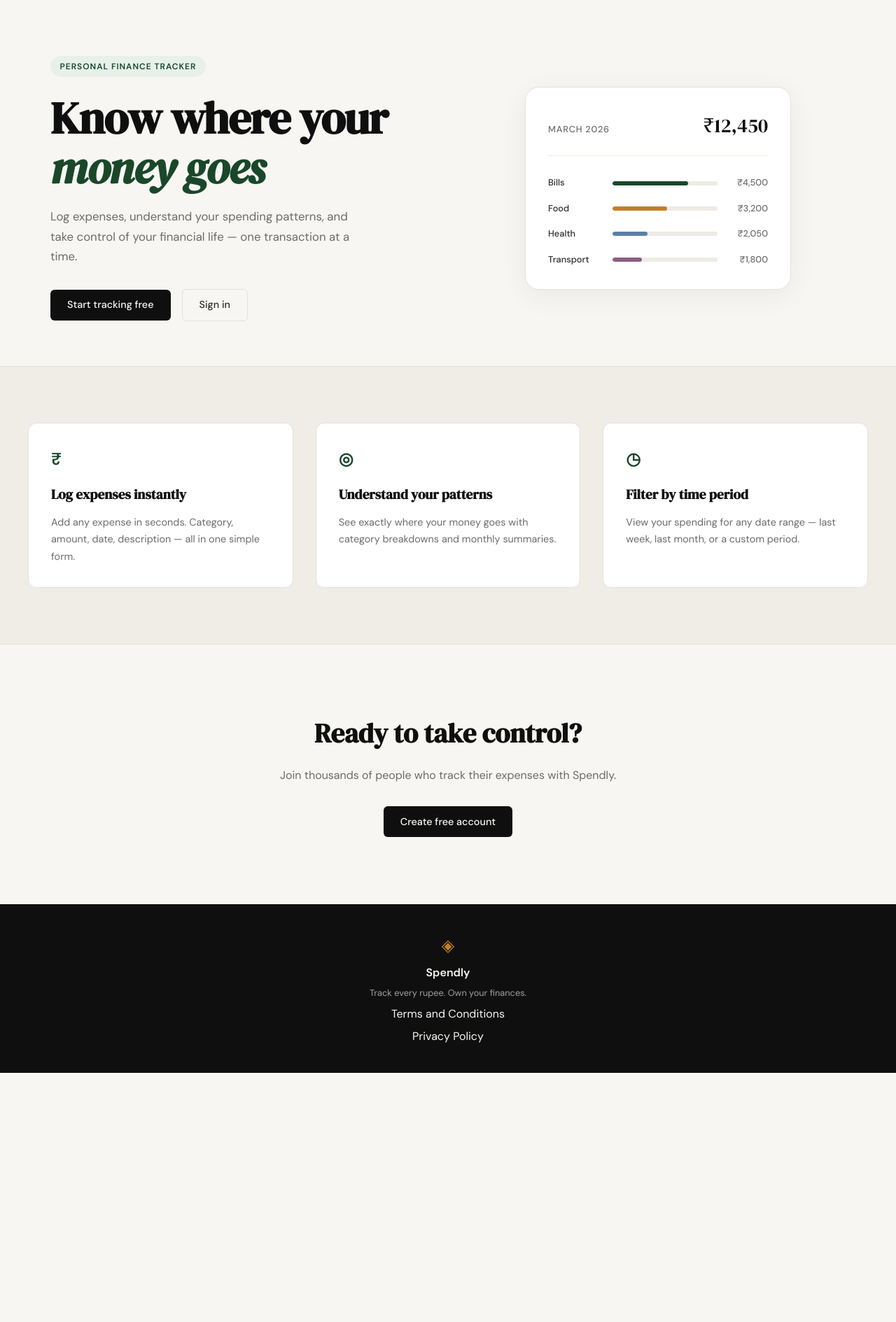
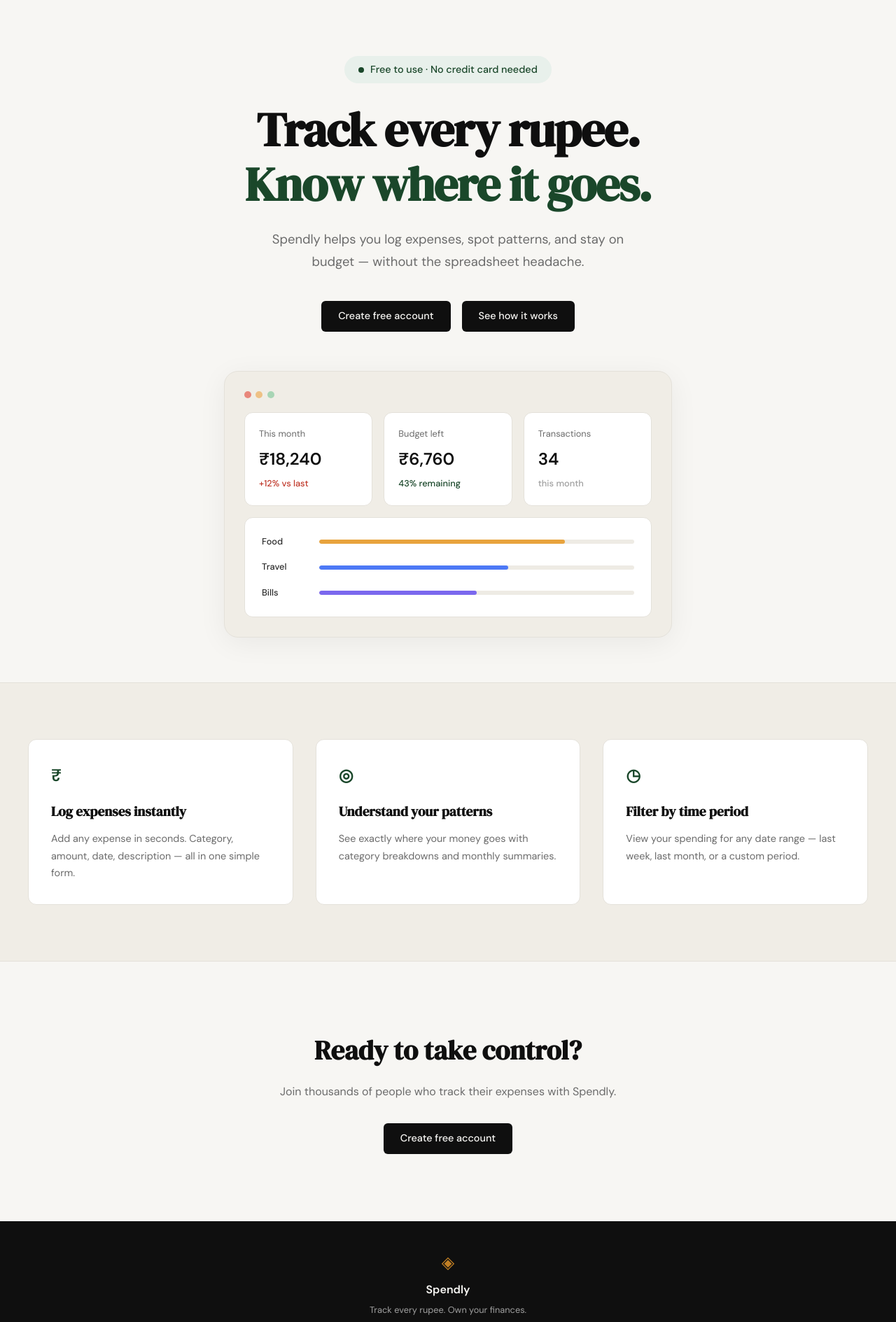
Before and after one commit to sampnpn/spendly, a Flask app: page / in a window 1280 px wide. Shown: the part 61-1950 px from the top of the page at 70% size. Before the commit the page ends 1594 px from the top, so only its background shows below. Run offline with Flask 3, Linux system fonts and the light colour scheme.

Commit message:
landing: redesign hero section to match mockup

```diff
--- a/static/css/style.css
+++ b/static/css/style.css
@@ -125,53 +125,69 @@ a { color: inherit; text-decoration: none; }
 
 .hero {
     padding: 5rem 2rem 4rem;
-    display: grid;
-    grid-template-columns: 1fr 1fr;
-    gap: 4rem;
+    display: flex;
+    flex-direction: column;
     align-items: center;
+    gap: 3.5rem;
     max-width: var(--max-width);
     margin: 0 auto;
+    text-align: center;
+}
+
+.hero-inner {
+    display: flex;
+    flex-direction: column;
+    align-items: center;
+    max-width: 700px;
 }
 
 .hero-badge {
-    display: inline-block;
+    display: inline-flex;
+    align-items: center;
+    gap: 0.55rem;
     background: var(--accent-light);
     color: var(--accent);
-    font-size: 0.75rem;
-    font-weight: 600;
-    letter-spacing: 0.08em;
-    text-transform: uppercase;
-    padding: 0.35rem 0.85rem;
+    font-size: 0.9rem;
+    font-weight: 500;
+    padding: 0.5rem 1.25rem;
     border-radius: 999px;
-    margin-bottom: 1.5rem;
+    margin-bottom: 1.75rem;
+}
+
+.hero-badge-dot {
+    width: 8px;
+    height: 8px;
+    border-radius: 50%;
+    background: var(--accent);
 }
 
 .hero-title {
     font-family: var(--font-display);
-    font-size: clamp(2.5rem, 5vw, 4rem);
-    line-height: 1.1;
+    font-weight: 700;
+    font-size: clamp(2.5rem, 6vw, 4.25rem);
+    line-height: 1.15;
     letter-spacing: -0.02em;
     color: var(--ink);
-    margin-bottom: 1.25rem;
+    margin-bottom: 1.5rem;
 }
 
-.hero-title em {
-    font-style: italic;
+.hero-title .accent {
     color: var(--accent);
 }
 
 .hero-subtitle {
-    font-size: 1.05rem;
+    font-size: 1.15rem;
     color: var(--ink-muted);
     line-height: 1.7;
-    max-width: 460px;
-    margin-bottom: 2rem;
+    max-width: 560px;
+    margin-bottom: 2.5rem;
 }
 
 .hero-actions {
     display: flex;
     gap: 1rem;
     align-items: center;
+    justify-content: center;
 }
 
 /* ------------------------------------------------------------------ */
@@ -181,48 +197,90 @@ a { color: inherit; text-decoration: none; }
 .hero-visual {
     display: flex;
     justify-content: center;
+    width: 100%;
 }
 
 .mock-card {
-    background: var(--paper-card);
+    background: var(--paper-warm);
     border: 1px solid var(--border);
     border-radius: var(--radius-lg);
-    padding: 2rem;
+    padding: 1.75rem;
     width: 100%;
-    max-width: 380px;
+    max-width: 640px;
     box-shadow: 0 8px 40px rgba(0,0,0,0.06);
 }
 
-.mock-card-header {
+.mock-card-dots {
     display: flex;
-    justify-content: space-between;
-    align-items: baseline;
-    margin-bottom: 1.75rem;
-    padding-bottom: 1.25rem;
-    border-bottom: 1px solid var(--border-soft);
+    gap: 0.4rem;
+    margin-bottom: 1.25rem;
 }
 
-.mock-label {
-    font-size: 0.8rem;
-    font-weight: 500;
-    color: var(--ink-muted);
-    text-transform: uppercase;
-    letter-spacing: 0.06em;
+.mock-dot {
+    width: 10px;
+    height: 10px;
+    border-radius: 50%;
 }
 
-.mock-total {
-    font-family: var(--font-display);
-    font-size: 1.75rem;
+.mock-dot-red { background: #e8877b; }
+.mock-dot-yellow { background: #eec185; }
+.mock-dot-green { background: #a8d5b5; }
+
+.mock-stats {
+    display: grid;
+    grid-template-columns: repeat(3, 1fr);
+    gap: 1rem;
+    margin-bottom: 1rem;
+}
+
+.mock-stat {
+    background: var(--paper-card);
+    border: 1px solid var(--border);
+    border-radius: var(--radius-md);
+    padding: 1.25rem;
+    display: flex;
+    flex-direction: column;
+    gap: 0.4rem;
+    text-align: left;
+}
+
+.mock-stat-label {
+    font-size: 0.8rem;
+    color: var(--ink-muted);
+}
+
+.mock-stat-value {
+    font-family: var(--font-body);
+    font-weight: 700;
+    font-size: 1.5rem;
     color: var(--ink);
 }
 
-.mock-bars { display: flex; flex-direction: column; gap: 1rem; }
+.mock-stat-delta {
+    font-size: 0.8rem;
+    font-weight: 500;
+}
+
+.mock-stat-delta-neg { color: var(--danger); }
+.mock-stat-delta-pos { color: var(--accent); }
+.mock-stat-delta-muted { color: var(--ink-faint); }
+
+.mock-bars-card {
+    background: var(--paper-card);
+    border: 1px solid var(--border);
+    border-radius: var(--radius-md);
+    padding: 1.5rem;
+    display: flex;
+    flex-direction: column;
+    gap: 1rem;
+}
 
 .mock-bar-row {
     display: grid;
-    grid-template-columns: 80px 1fr 60px;
+    grid-template-columns: 70px 1fr;
     align-items: center;
     gap: 0.75rem;
+    text-align: left;
 }
 
 .mock-cat {
@@ -245,16 +303,9 @@ a { color: inherit; text-decoration: none; }
     transition: width 0.6s ease;
 }
 
-.mock-bar-2 { background: var(--accent-2); }
-.mock-bar-3 { background: #5b7fa6; }
-.mock-bar-4 { background: #8b5e83; }
-
-.mock-amt {
-    font-size: 0.8rem;
-    font-weight: 500;
-    color: var(--ink-muted);
-    text-align: right;
-}
+.mock-bar-2 { background: #e8a33d; }
+.mock-bar-3 { background: #4d79f6; }
+.mock-bar-4 { background: #7b68ee; }
 
 /* ------------------------------------------------------------------ */
 /* Buttons                                                             */
@@ -552,14 +603,8 @@ a { color: inherit; text-decoration: none; }
 /* ------------------------------------------------------------------ */
 
 @media (max-width: 900px) {
-    .hero {
-        grid-template-columns: 1fr;
-        text-align: center;
-    }
-
     .hero-subtitle { max-width: 100%; }
     .hero-actions { justify-content: center; }
-    .hero-visual { display: none; }
 
     .features-inner { grid-template-columns: 1fr; }
 }
@@ -567,4 +612,7 @@ a { color: inherit; text-decoration: none; }
 @media (max-width: 600px) {
     .nav-links a:not(.nav-cta) { display: none; }
     .hero { padding: 3rem 1rem 2rem; }
+    .mock-stats { grid-template-columns: 1fr; }
+    .hero-actions { flex-direction: column; width: 100%; }
+    .hero-actions .btn-primary { width: 100%; text-align: center; }
 }
--- a/templates/landing.html
+++ b/templates/landing.html
@@ -6,55 +6,62 @@
 
 <section class="hero">
     <div class="hero-inner">
-        <div class="hero-badge">Personal Finance Tracker</div>
+        <div class="hero-badge"><span class="hero-badge-dot"></span>Free to use · No credit card needed</div>
         <h1 class="hero-title">
-            Know where your<br>
-            <em>money goes</em>
+            Track every rupee.<br>
+            <span class="accent">Know where it goes.</span>
         </h1>
         <p class="hero-subtitle">
-            Log expenses, understand your spending patterns,
-            and take control of your financial life —
-            one transaction at a time.
+            Spendly helps you log expenses, spot patterns, and stay
+            on budget — without the spreadsheet headache.
         </p>
         <div class="hero-actions">
-            <a href="{{ url_for('register') }}" class="btn-primary">Start tracking free</a>
-            <a href="{{ url_for('login') }}" class="btn-ghost">Sign in</a>
+            <a href="{{ url_for('register') }}" class="btn-primary">Create free account</a>
+            <a href="#" class="btn-primary">See how it works</a>
         </div>
     </div>
     <div class="hero-visual">
         <div class="mock-card">
-            <div class="mock-card-header">
-                <span class="mock-label">March 2026</span>
-                <span class="mock-total">₹12,450</span>
+            <div class="mock-card-dots">
+                <span class="mock-dot mock-dot-red"></span>
+                <span class="mock-dot mock-dot-yellow"></span>
+                <span class="mock-dot mock-dot-green"></span>
             </div>
-            <div class="mock-bars">
+            <div class="mock-stats">
+                <div class="mock-stat">
+                    <span class="mock-stat-label">This month</span>
+                    <span class="mock-stat-value">₹18,240</span>
+                    <span class="mock-stat-delta mock-stat-delta-neg">+12% vs last</span>
+                </div>
+                <div class="mock-stat">
+                    <span class="mock-stat-label">Budget left</span>
+                    <span class="mock-stat-value">₹6,760</span>
+                    <span class="mock-stat-delta mock-stat-delta-pos">43% remaining</span>
+                </div>
+                <div class="mock-stat">
+                    <span class="mock-stat-label">Transactions</span>
+                    <span class="mock-stat-value">34</span>
+                    <span class="mock-stat-delta mock-stat-delta-muted">this month</span>
+                </div>
+            </div>
+            <div class="mock-bars-card">
+                <div class="mock-bar-row">
+                    <span class="mock-cat">Food</span>
+                    <div class="mock-bar-track">
+                        <div class="mock-bar mock-bar-2" style="width: 78%"></div>
+                    </div>
+                </div>
+                <div class="mock-bar-row">
+                    <span class="mock-cat">Travel</span>
+                    <div class="mock-bar-track">
+                        <div class="mock-bar mock-bar-3" style="width: 60%"></div>
+                    </div>
+                </div>
                 <div class="mock-bar-row">
                     <span class="mock-cat">Bills</span>
                     <div class="mock-bar-track">
-                        <div class="mock-bar" style="width: 72%"></div>
+                        <div class="mock-bar mock-bar-4" style="width: 50%"></div>
                     </div>
-                    <span class="mock-amt">₹4,500</span>
-                </div>
-                <div class="mock-bar-row">
-                    <span class="mock-cat">Food</span>
-                    <div class="mock-bar-track">
-                        <div class="mock-bar mock-bar-2" style="width: 52%"></div>
-                    </div>
-                    <span class="mock-amt">₹3,200</span>
-                </div>
-                <div class="mock-bar-row">
-                    <span class="mock-cat">Health</span>
-                    <div class="mock-bar-track">
-                        <div class="mock-bar mock-bar-3" style="width: 33%"></div>
-                    </div>
-                    <span class="mock-amt">₹2,050</span>
-                </div>
-                <div class="mock-bar-row">
-                    <span class="mock-cat">Transport</span>
-                    <div class="mock-bar-track">
-                        <div class="mock-bar mock-bar-4" style="width: 28%"></div>
-                    </div>
-                    <span class="mock-amt">₹1,800</span>
                 </div>
             </div>
         </div>
```
